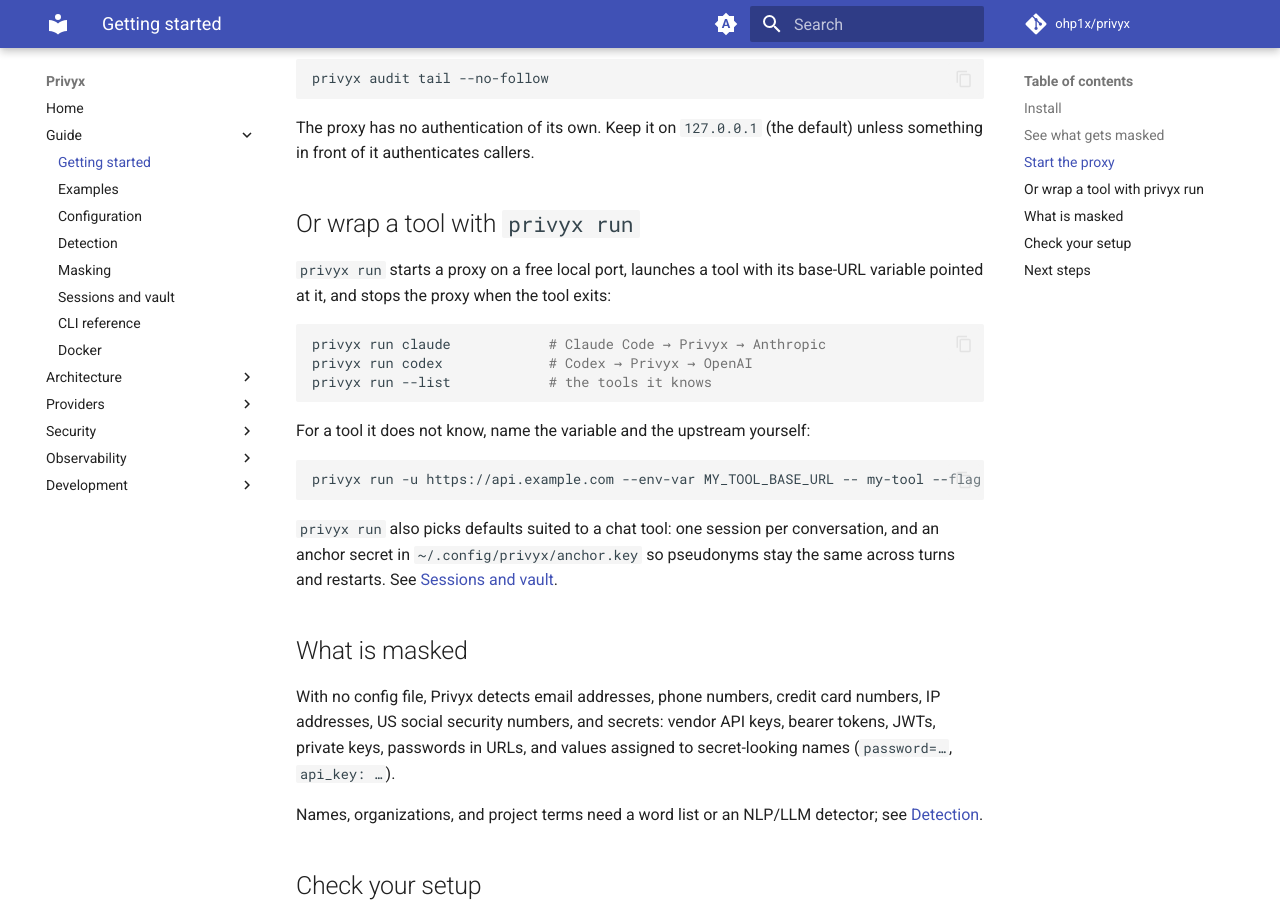
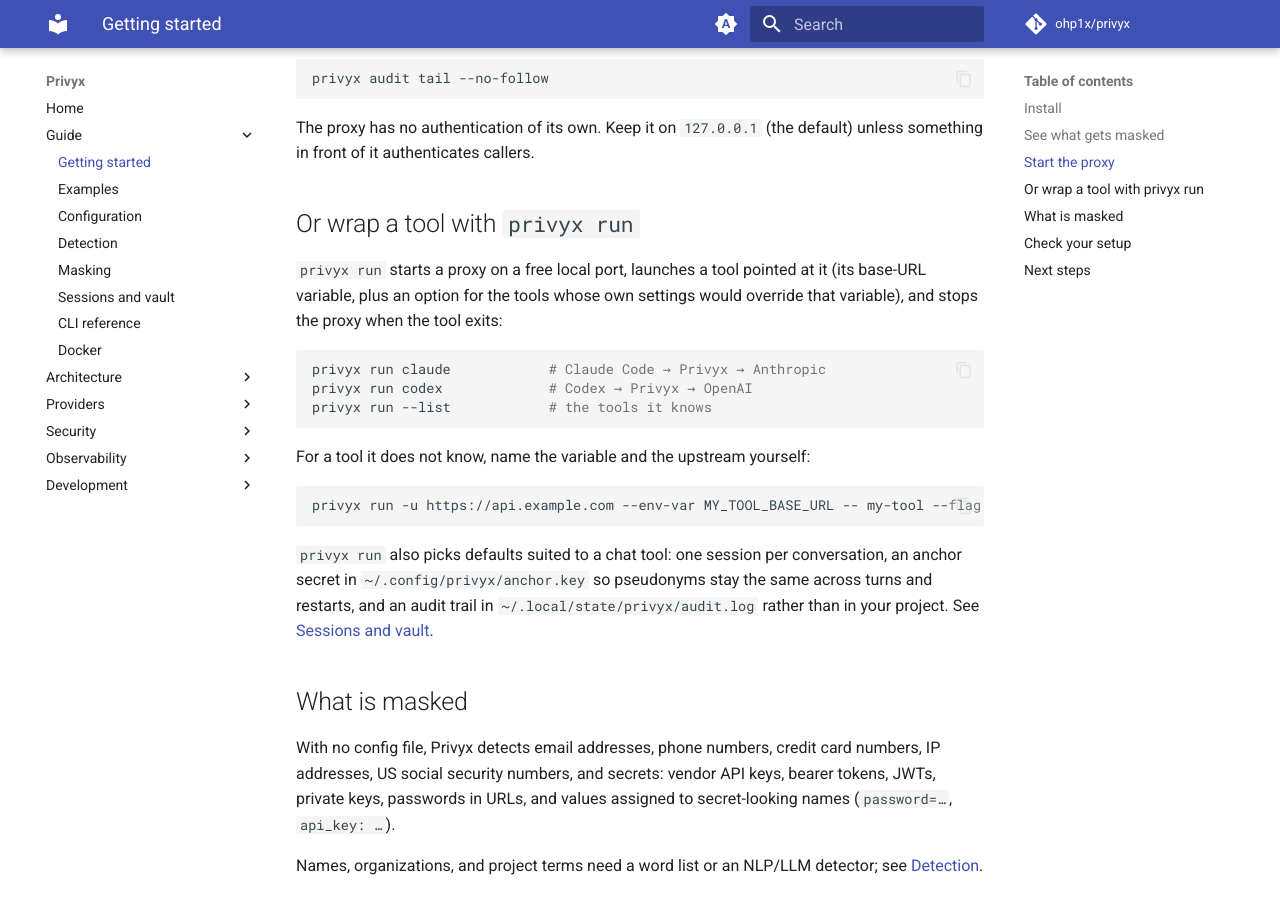
Before and after one commit to ohp1x/privyx, an MkDocs documentation site: the page built from docs/guide/getting-started.md, in a window 1280 px wide and 900 px high, scrolled down 1695 px. Built offline with MkDocs 1.6.1 and Material for MkDocs 9.7.7, drawn with Linux system fonts in a browser that asks for light colours; comment, search, counter and statistics services are not loaded.

Commit message:
docs: say where privyx run keeps its audit trail and how it points a tool
The configuration and getting-started guides listed privyx run's defaults
without the audit trail it now keeps in ~/.local/state/privyx/audit.log,
and said it points a tool at the proxy only through its base-URL variable,
while Claude Code and codex now get an option as well. The CLI reference
and the CHANGELOG entry now also say what to do when Claude Code's
settings point ANTHROPIC_BASE_URL at a router: privyx run takes that
place, so the router's URL goes to --upstream.

````diff
--- a/docs/guide/getting-started.md
+++ b/docs/guide/getting-started.md
@@ -82,8 +82,9 @@
 
 ## Or wrap a tool with `privyx run`
 
-`privyx run` starts a proxy on a free local port, launches a tool with its
-base-URL variable pointed at it, and stops the proxy when the tool exits:
+`privyx run` starts a proxy on a free local port, launches a tool pointed at it
+(its base-URL variable, plus an option for the tools whose own settings would
+override that variable), and stops the proxy when the tool exits:
 
 ```bash
 privyx run claude            # Claude Code → Privyx → Anthropic
@@ -98,8 +99,9 @@
 ```
 
 `privyx run` also picks defaults suited to a chat tool: one session per
-conversation, and an anchor secret in `~/.config/privyx/anchor.key` so
-pseudonyms stay the same across turns and restarts. See
+conversation, an anchor secret in `~/.config/privyx/anchor.key` so pseudonyms
+stay the same across turns and restarts, and an audit trail in
+`~/.local/state/privyx/audit.log` rather than in your project. See
 [Sessions and vault](sessions.md).
 
 ## What is masked
````
Also changed, not shown: CHANGELOG.md (+1 -1 lines), docs/guide/cli.md (+5 -3 lines), docs/guide/configuration.md (+3 -3 lines).
